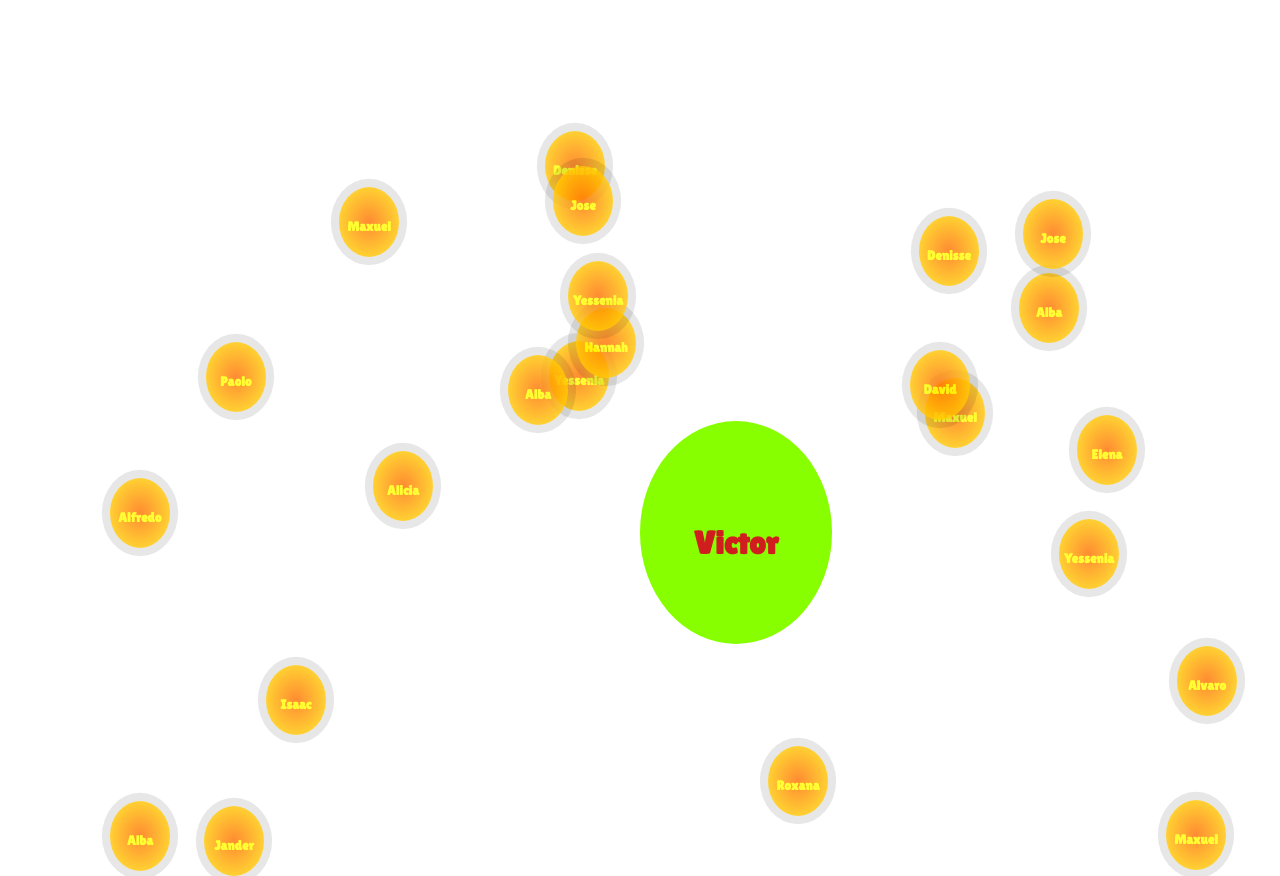
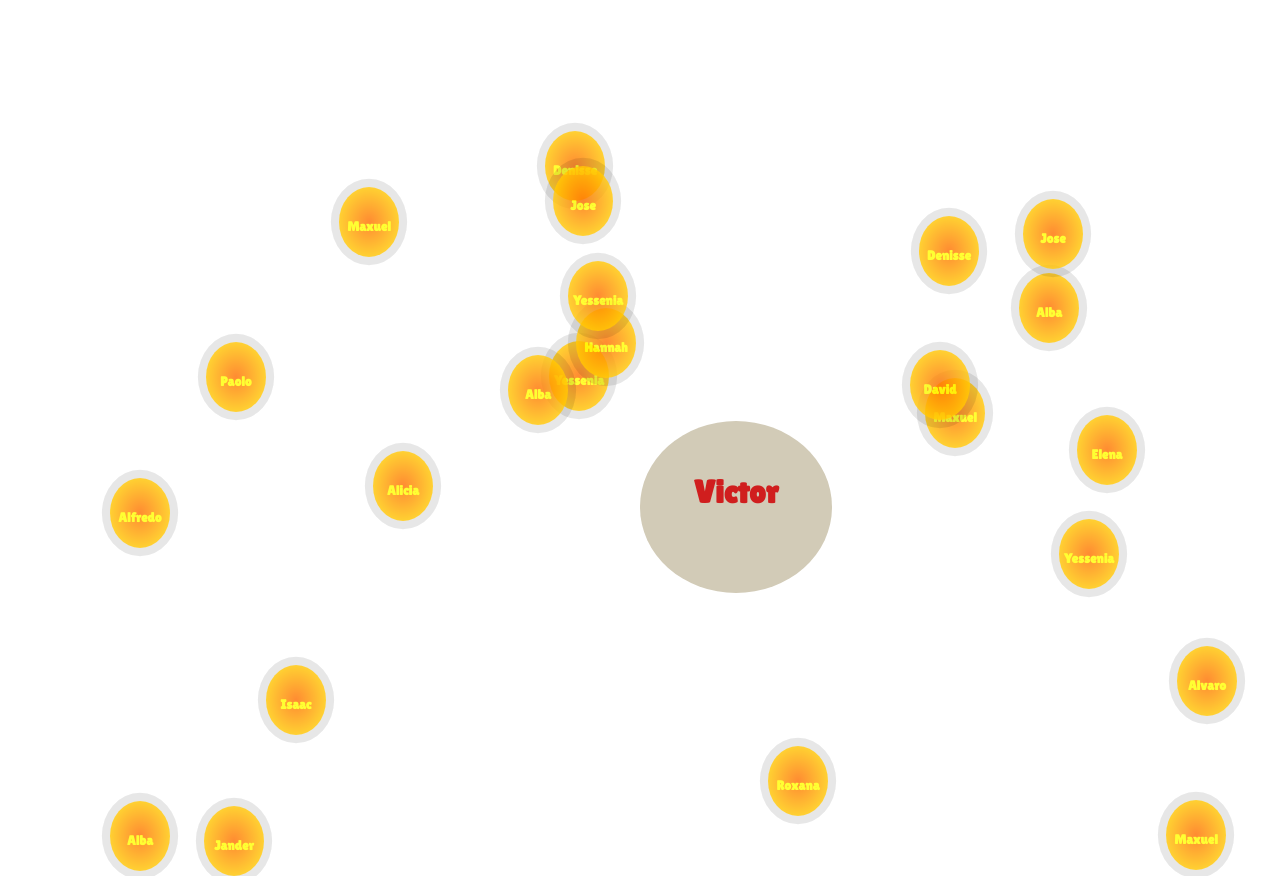
Before and after one commit to Hack3r-han/StarWars-Roulette, a plain HTML site: page place-wariors/place-wariors.html in a window 1280 px wide. Drawn offline with Linux system fonts and the light colour scheme.

Commit message:
last change

```diff
--- a/place-wariors/place-wariors.css
+++ b/place-wariors/place-wariors.css
@@ -78,7 +78,7 @@ h5 {
   position: fixed;
   top: 50%;
   left: 50%;
-  background-color: rgb(136, 255, 0);
+  background-color: rgb(210, 203, 183);
   text-align: center;
-  padding-top: 8%;
+  padding-top: 4%;
 }
```
